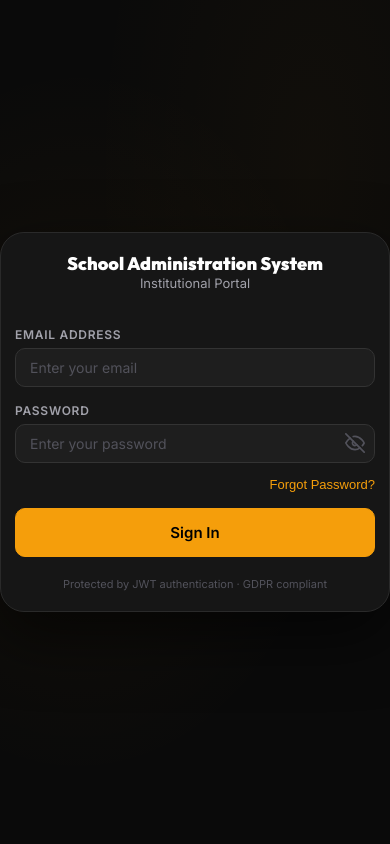
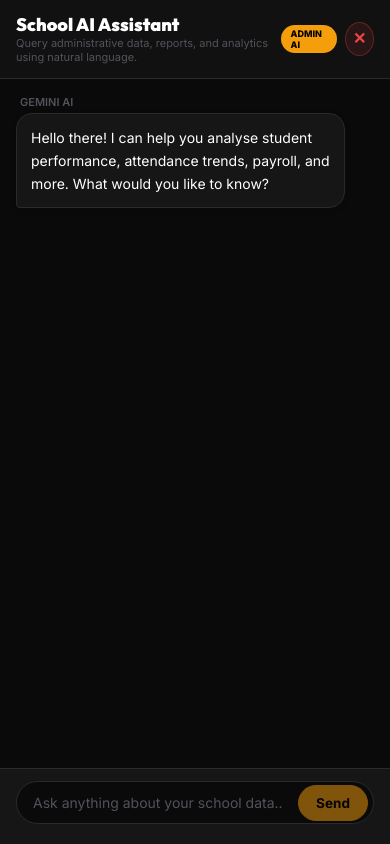
Before and after one commit to brotherJoe-7/school-administration-system, a React (Vite) app in the folder frontend/: page /ai in a window 390 px wide. Before the commit this address led to /login. Built offline with nearby package versions, Linux system fonts and the light colour scheme; no server answers.

Commit message:
fix: AI model connection errors, restore mobile full-screen view, fix horizontal scroll overflow in chat

```diff
--- a/frontend/src/pages/AiAssistantPage.jsx
+++ b/frontend/src/pages/AiAssistantPage.jsx
@@ -47,11 +47,11 @@ const ROLE_CONFIG = {
 };
 
 // ── Defined OUTSIDE the main component so React never re-mounts them ──
-function MessageBubble({ m }) {
+function MessageBubble({ m, isMobile }) {
   return (
     <div style={{
       alignSelf: m.role === 'user' ? 'flex-end' : 'flex-start',
-      maxWidth: '85%',
+      maxWidth: isMobile ? '92%' : '85%',
       display: 'flex', flexDirection: 'column',
       alignItems: m.role === 'user' ? 'flex-end' : 'flex-start',
     }}>
@@ -62,10 +62,11 @@ function MessageBubble({ m }) {
         background: m.role === 'user' ? 'var(--color-gold)' : 'var(--color-bg-card)',
         color: m.role === 'user' ? '#000' : 'var(--color-text-primary)',
         border: m.role === 'user' ? 'none' : '1px solid var(--color-border)',
-        padding: '12px 16px', borderRadius: '16px',
+        padding: isMobile ? '12px 14px' : '12px 16px', borderRadius: '16px',
         borderBottomRightRadius: m.role === 'user' ? '4px' : '16px',
         borderBottomLeftRadius: m.role === 'user' ? '16px' : '4px',
-        lineHeight: 1.65, fontSize: '14px', whiteSpace: 'pre-wrap',
+        lineHeight: 1.65, fontSize: isMobile ? '14px' : '14.5px',
+        whiteSpace: 'pre-wrap', wordBreak: 'break-word', overflowWrap: 'break-word',
         boxShadow: m.role === 'user' ? '0 4px 12px rgba(245,158,11,0.2)' : '0 2px 8px rgba(0,0,0,0.05)',
       }}>
         {m.content}
@@ -79,6 +80,14 @@ export default function AiAssistantPage() {
   const config = ROLE_CONFIG[user?.role] || ROLE_CONFIG.admin;
   const chatEndRef = useRef(null);
   const inputRef = useRef(null);
+
+  const [isMobile, setIsMobile] = useState(window.innerWidth <= 768);
+
+  useEffect(() => {
+    const handleResize = () => setIsMobile(window.innerWidth <= 768);
+    window.addEventListener('resize', handleResize);
+    return () => window.removeEventListener('resize', handleResize);
+  }, []);
 
   const [messages, setMessages] = useState([
     { role: 'ai', content: config.greeting(user?.name?.split(' ')[0] || 'there') }
@@ -99,7 +108,6 @@ export default function AiAssistantPage() {
     setInput('');
     setLoading(true);
 
-    // Re-focus input after clearing so user can keep typing
     setTimeout(() => inputRef.current?.focus(), 50);
 
     try {
@@ -121,27 +129,10 @@ export default function AiAssistantPage() {
     }
   }, [input, loading, config, user]);
 
-  return (
-    <ProtectedLayout>
-      <div style={{ height: 'calc(100dvh - 80px)', display: 'flex', flexDirection: 'column', gap: '0' }}>
-
-        {/* Header */}
-        <div style={{ marginBottom: '16px', display: 'flex', alignItems: 'center', justifyContent: 'space-between', flexWrap: 'wrap', gap: '8px', flexShrink: 0 }}>
-          <div>
-            <h1 style={{ fontSize: '24px', fontWeight: 800, margin: 0 }}>{config.title}</h1>
-            <p style={{ color: 'var(--color-text-secondary)', fontSize: '14px', margin: '4px 0 0 0' }}>{config.subtitle}</p>
-          </div>
-          <div style={{ background: 'var(--color-gold)', color: '#000', padding: '4px 12px', borderRadius: '20px', fontSize: '11px', fontWeight: 800, letterSpacing: '0.5px' }}>
-            {config.badgeLabel}
-          </div>
-        </div>
-
-        {/* Chat container */}
-        <div className="card" style={{ flex: 1, display: 'flex', flexDirection: 'column', padding: 0, overflow: 'hidden', border: '1px solid var(--color-border)', borderRadius: 'var(--radius-lg)', minHeight: 0 }}>
-
-          {/* Messages scroll area */}
-          <div style={{ flex: 1, overflowY: 'auto', padding: '20px 24px', display: 'flex', flexDirection: 'column', gap: '18px', background: 'var(--color-bg-primary)', minHeight: 0 }}>
-            {messages.map((m, i) => <MessageBubble key={i} m={m} />)}
+  const ChatContent = () => (
+    <>
+      <div style={{ flex: 1, overflowY: 'auto', overflowX: 'hidden', padding: isMobile ? '16px' : '20px 24px', display: 'flex', flexDirection: 'column', gap: '18px', background: 'var(--color-bg-primary)', minHeight: 0 }}>
+        {messages.map((m, i) => <MessageBubble key={i} m={m} isMobile={isMobile} />)}
         {loading && (
           <div style={{ alignSelf: 'flex-start', display: 'flex', alignItems: 'center', gap: '8px', padding: '12px 16px', background: 'var(--color-bg-card)', border: '1px solid var(--color-border)', borderRadius: '16px', borderBottomLeftRadius: '4px', color: 'var(--color-text-muted)', fontSize: '14px' }}>
             <span className="spinner" style={{ width: 13, height: 13, borderWidth: 2 }} />
@@ -151,12 +142,10 @@ export default function AiAssistantPage() {
         <div ref={chatEndRef} />
       </div>
 
-          {/* Input area — never re-mounts */}
-          <div style={{ padding: '14px 20px 18px', background: 'var(--color-bg-card)', borderTop: '1px solid var(--color-border)', flexShrink: 0 }}>
+      <div style={{ padding: isMobile ? '12px 16px 20px' : '14px 20px 18px', background: 'var(--color-bg-card)', borderTop: '1px solid var(--color-border)', flexShrink: 0 }}>
         <form
           onSubmit={handleSubmit}
           style={{ display: 'flex', gap: '10px', position: 'relative' }}
-              // Prevent ANY click on the form from bubbling to anything that might close/blur
           onClick={e => e.stopPropagation()}
         >
           <input
@@ -169,11 +158,11 @@ export default function AiAssistantPage() {
             onKeyDown={e => { if (e.key === 'Enter' && !e.shiftKey) { handleSubmit(e); } }}
             style={{
               flex: 1,
-                  padding: '13px 120px 13px 18px',
+              padding: isMobile ? '12px 90px 12px 16px' : '13px 120px 13px 18px',
               borderRadius: '30px',
               border: '1px solid var(--color-border)',
               background: 'var(--color-bg-primary)',
-                  fontSize: '15px',
+              fontSize: isMobile ? '14px' : '15px',
             }}
             disabled={loading}
             autoComplete="off"
@@ -182,16 +171,59 @@ export default function AiAssistantPage() {
             type="submit"
             className="btn btn-primary"
             disabled={loading || !input.trim()}
-                style={{ position: 'absolute', right: '6px', top: '50%', transform: 'translateY(-50%)', borderRadius: '24px', padding: '0 20px', fontWeight: 700, height: '40px', minWidth: '80px' }}
+            style={{ position: 'absolute', right: '6px', top: '50%', transform: 'translateY(-50%)', borderRadius: '24px', padding: isMobile ? '0 16px' : '0 20px', fontWeight: 700, height: isMobile ? '36px' : '40px', minWidth: isMobile ? '70px' : '80px' }}
           >
             {loading ? '...' : 'Send'}
           </button>
         </form>
+        {!isMobile && (
           <div style={{ textAlign: 'center', fontSize: '11px', color: 'var(--color-text-muted)', marginTop: '10px' }}>
             AI responses are generated by Gemini. Verify critical information on your dashboard.
           </div>
+        )}
       </div>
+    </>
+  );
 
+  if (isMobile) {
+    return (
+      <div style={{ position: 'fixed', top: 0, left: 0, right: 0, bottom: 0, zIndex: 9999, background: 'var(--color-bg-primary)', display: 'flex', flexDirection: 'column', height: '100dvh' }}>
+        <div style={{ display: 'flex', alignItems: 'center', justifyContent: 'space-between', padding: '14px 16px', background: 'var(--color-bg-secondary)', borderBottom: '1px solid var(--color-border)', flexShrink: 0 }}>
+          <div>
+            <h1 style={{ fontSize: '18px', fontWeight: 800, margin: 0 }}>{config.title}</h1>
+            <p style={{ fontSize: '11px', color: 'var(--color-text-muted)', margin: 0 }}>{config.subtitle}</p>
+          </div>
+          <div style={{ display: 'flex', alignItems: 'center', gap: '8px' }}>
+            <div style={{ background: 'var(--color-gold)', color: '#000', padding: '3px 10px', borderRadius: '20px', fontSize: '9px', fontWeight: 800 }}>
+              {config.badgeLabel}
+            </div>
+            <button
+              onClick={() => window.history.back()}
+              style={{ background: 'rgba(239,68,68,0.1)', color: 'var(--color-danger)', border: '1px solid rgba(239,68,68,0.3)', borderRadius: '50%', width: 34, height: 34, display: 'flex', alignItems: 'center', justifyContent: 'center', cursor: 'pointer', fontSize: '16px', fontWeight: 700 }}
+            >
+              ✕
+            </button>
+          </div>
+        </div>
+        <ChatContent />
+      </div>
+    );
+  }
+
+  return (
+    <ProtectedLayout>
+      <div style={{ height: 'calc(100dvh - 80px)', display: 'flex', flexDirection: 'column', gap: '0' }}>
+        <div style={{ marginBottom: '16px', display: 'flex', alignItems: 'center', justifyContent: 'space-between', flexWrap: 'wrap', gap: '8px', flexShrink: 0 }}>
+          <div>
+            <h1 style={{ fontSize: '24px', fontWeight: 800, margin: 0 }}>{config.title}</h1>
+            <p style={{ color: 'var(--color-text-secondary)', fontSize: '14px', margin: '4px 0 0 0' }}>{config.subtitle}</p>
+          </div>
+          <div style={{ background: 'var(--color-gold)', color: '#000', padding: '4px 12px', borderRadius: '20px', fontSize: '11px', fontWeight: 800, letterSpacing: '0.5px' }}>
+            {config.badgeLabel}
+          </div>
+        </div>
+        <div className="card" style={{ flex: 1, display: 'flex', flexDirection: 'column', padding: 0, overflow: 'hidden', border: '1px solid var(--color-border)', borderRadius: 'var(--radius-lg)', minHeight: 0 }}>
+          <ChatContent />
         </div>
       </div>
     </ProtectedLayout>
```
Also changed, not shown: 1 other file (tests, documents, lock files or other folders). Lines whose indentation alone changed are shown as unchanged.
